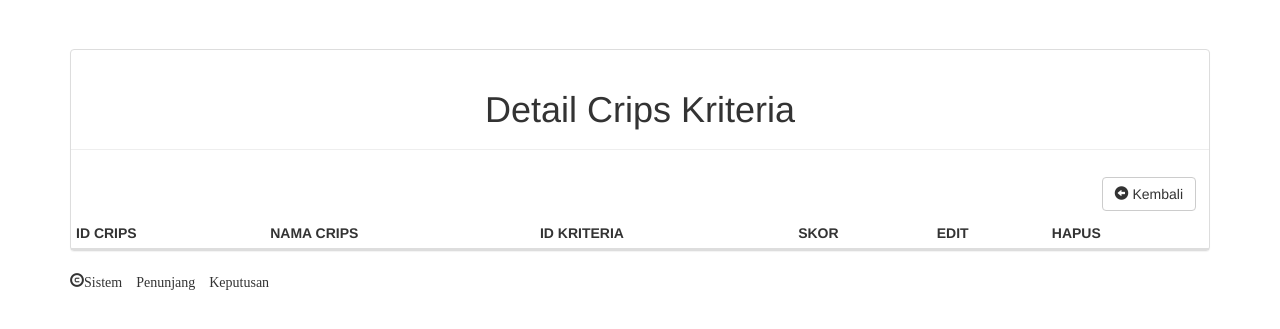
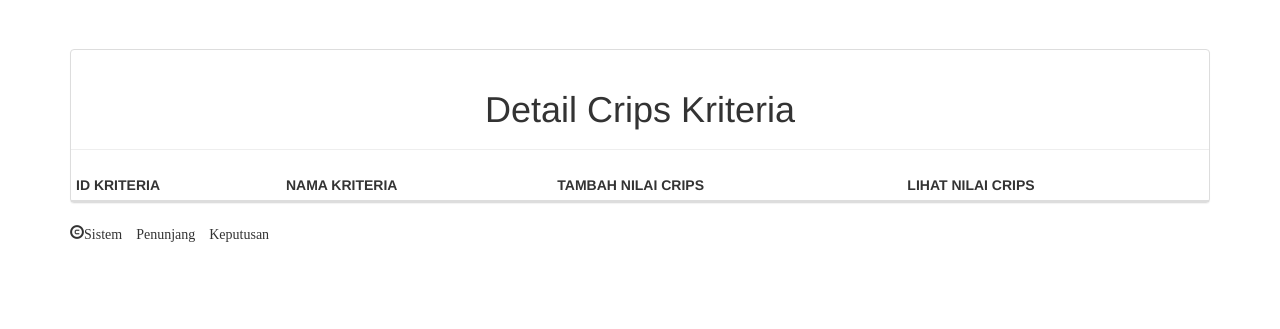
Before and after one commit to spras00/spk_zawa, a CodeIgniter app: page /spk_zawa/crips/detail/1 in a window 1280 px wide. Shown: the part 51-380 px from the top of the page. Run offline with CodeIgniter, Linux system fonts and the light colour scheme; tables that the repository leaves empty hold one stand-in row (values such as "Sample post"); data that the repository does not hold is empty; some libraries are stand-ins or nearby versions.

Commit message:
Update view_crips.php

```diff
--- a/application/views/view_crips.php
+++ b/application/views/view_crips.php
@@ -1,61 +1,42 @@
-</div>
-<div class="btn header-btn pull-right">
-<a href="<?php echo site_url('crips/index'); ?>">
-<button type="button" class="btn btn-default ">
-<span class="glyphicon glyphicon-circle-arrow-left" aria-hidden="true"></span>
-Kembali
-</button>
-</a>
 </div>
 <table align="center" class="table table-condensed">
 	<thead>
 		<tr>
 			<th>
-				ID CRIPS
-			</th>
-			<th>
-				NAMA CRIPS
-			</th>
-			<th>
 				ID KRITERIA
 			</th>
 			<th>
-				SKOR
+				NAMA KRITERIA
 			</th>
 			<th>
-				EDIT
+				TAMBAH NILAI CRIPS
 			</th>
 			<th>
-				HAPUS
+				LIHAT NILAI CRIPS
 			</th>
 		</tr>
 	</thead>
 		<?php
-		foreach ($crips as $crp) {?>
+		foreach ($kriteria as $kr) {?>
 			<tr>
 				<td>
-					<?php echo $crp['id_cp']; ?>
+					<?php echo $kr['id_k']; ?>
 				</td>
 				<td>
-					<?php echo $crp['nm_cp']; ?>
+					<?php echo $kr['nm_k']; ?>
 				</td>
 				<td>
-					<?php echo $crp['id_k']; ?>
-				</td>
-				<td>
-					<?php echo $crp['skor']; ?>
-				</td>
-				<td>
-					<a href="<?php echo base_url('crips/edit/'.$crp['id_cp']); ?>">
-						<button type="button" class="btn btn-default">
-  						<span class="glyphicon glyphicon-pencil" aria-hidden="true"></span>
+					<a href="<?php echo base_url('crips/input/'.$kr['id_k']); ?>">
+						<button type="button" class="btn btn-default" action="">
+						<span class="glyphicon glyphicon-plus" aria-hidden="true"></span>
+						Tambah Data
 						</button>
 					</a>
 				</td>
 				<td>
-					<a href="<?php echo base_url('crips/delete/'.$crp['id_cp']); ?>">
-						<button type="button" class="btn btn-danger">
-						<span class="glyphicon glyphicon-trash" aria-hidden="true"></span>
+					<a href="<?php echo base_url('crips/detail/'.$kr['id_k']); ?>">
+						<button type="button" class="btn btn-default">
+  						<span class="glyphicon glyphicon-eye-open" aria-hidden="true"></span>
 						</button>
 					</a>
 				</td>
```
